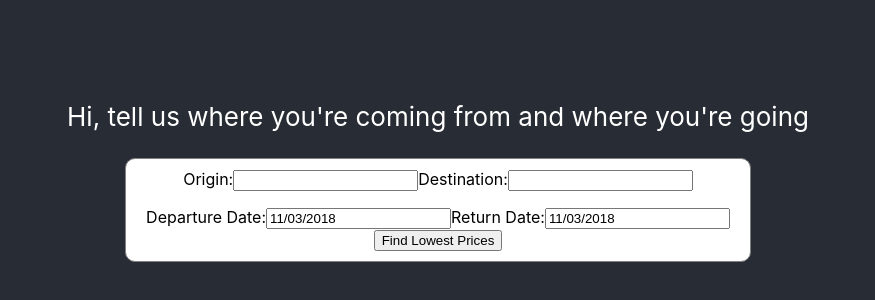
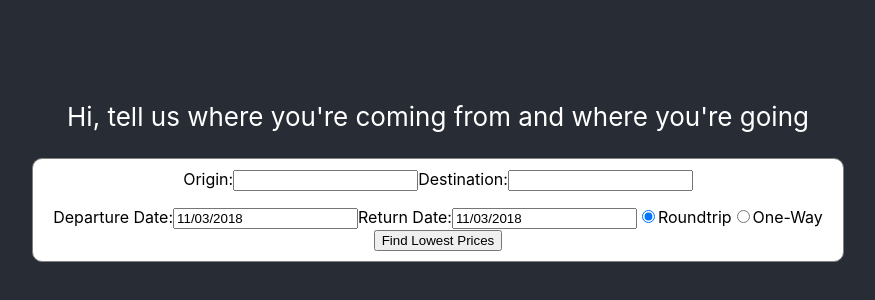
Before and after one commit to rambleRamblePie/MLH_UH_2018, a React (Create React App) app: page / in a window 1280 px wide. Shown: the part 232-532 px from the top of the page, without its empty margins (202-1077 px from the left). Built offline with nearby package versions, Linux system fonts and the light colour scheme.

Commit message:
Add radio buttons for roundtrip/one way

```diff
--- a/src/App.js
+++ b/src/App.js
@@ -3,7 +3,7 @@
 import DatePicker from "react-datepicker";
 import moment from "moment";
 
-import logo from './logo.svg';
+// import logo from './logo.svg';
 import './App.css';
 
 import "react-datepicker/dist/react-datepicker.css";
@@ -32,6 +32,7 @@
     }
 
   render() {
+
     return (
       <div className="App">
         <header className="App-header">
@@ -70,7 +71,13 @@
                       // placeholderText="Select a date other than today or yesterday"
                   />
               </div>
+              <div className="bottomForm">
+                  <input type="radio" name="tripType" value="roundtrip" checked/>
+                  <label htmlFor="tripType">Roundtrip</label>
+                  <input type="radio" name="tripType" value="oneway"/>
+                  <label htmlFor="tripType">One-Way</label>
 
+              </div>
 
               <div class="button">
                   <button type="submit"> Find Lowest Prices</button>
```
